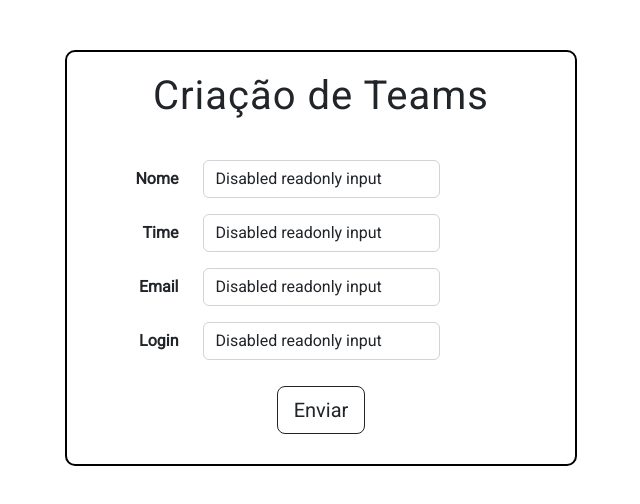
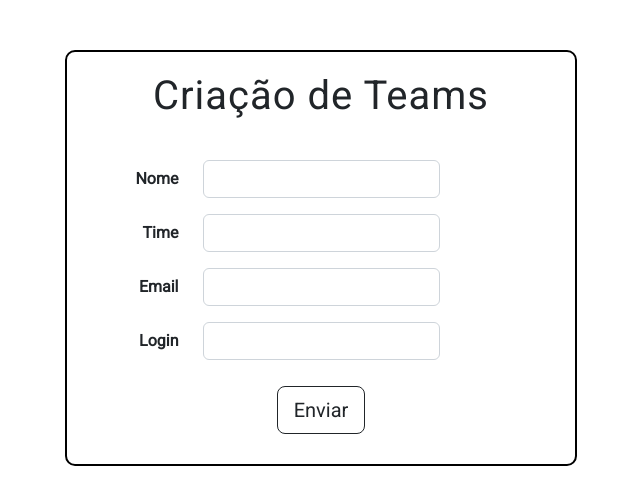
Before and after one commit to vanessamtro/Formulario, a plain HTML site: page index.html in a window 1280 px wide. Shown: the whole page, without its empty margins (319-959 px from the left). Drawn offline with nearby package versions, Linux system fonts and the light colour scheme.

Commit message:
Update index.html

```diff
--- a/index.html
+++ b/index.html
@@ -22,25 +22,25 @@
 				<div class="question row mb-3">
 					<label for="User" class="col-sm-3 col-form-label">Nome</label>
 					<div class="bloco  col-sm-6">
-						<input value="Disabled readonly input" type="text" class="form-control" id="user"></div>
+						<input type="text" class="form-control" id="user"></div>
 					</div>
 
 				<div class="question row mb-3">
 					<label for="Time" class="col-sm-3 col-form-label">Time</label>
 					<div class="bloco  col-sm-6">
-						<input value="Disabled readonly input" type="text" class="form-control" id="time"></div>
+						<input type="text" class="form-control" id="time"></div>
 					</div>
 
 				<div class="question row mb-3">
 					<label for="Email" class="col-sm-3 col-form-label">Email</label>
 					<div class="bloco  col-sm-6">
-						<input value="Disabled readonly input" type="email" class="form-control" id="email"></div>
+						<input type="email" class="form-control" id="email"></div>
 					</div>
 
 				<div class="question row mb-3">
 					<label for="Login" class="col-sm-3 col-form-label">Login</label>
 					<div class="bloco col-sm-6">
-						<input value="Disabled readonly input" type="text" class="form-control" id="login"></div>
+						<input type="text" class="form-control" id="login"></div>
 					</div>
 
 			<button type="submit" class="btn btn-lg btn-outline-dark">Enviar</button>
```
